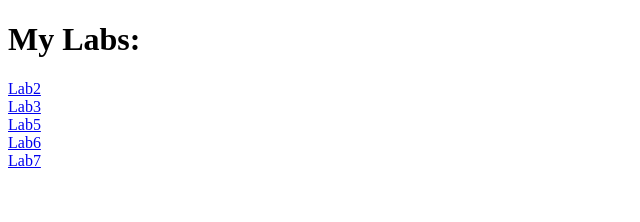
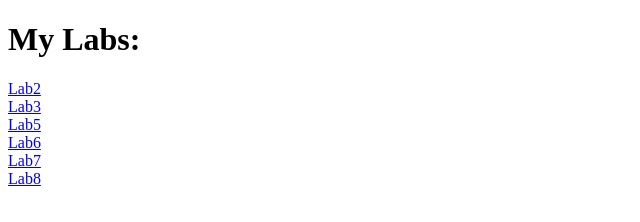
Before and after one commit to ReemAlmalki-hub/cpit-405, a plain HTML site: page Labs/Labs.html in a window 1280 px wide. Shown: the full height of the page, 0-640 px from the left. Drawn offline with Linux system fonts and the light colour scheme.

Commit message:
Add link to Lab8 in Labs.html

```diff
--- a/Labs/Labs.html
+++ b/Labs/Labs.html
@@ -17,6 +17,7 @@
     <br>
     <a href="lab7/index.html">Lab7</a>
     <br>
+    <a href="https://codesandbox.io/p/sandbox/zpvnst">Lab8</a>
 
 
 </body>
```
